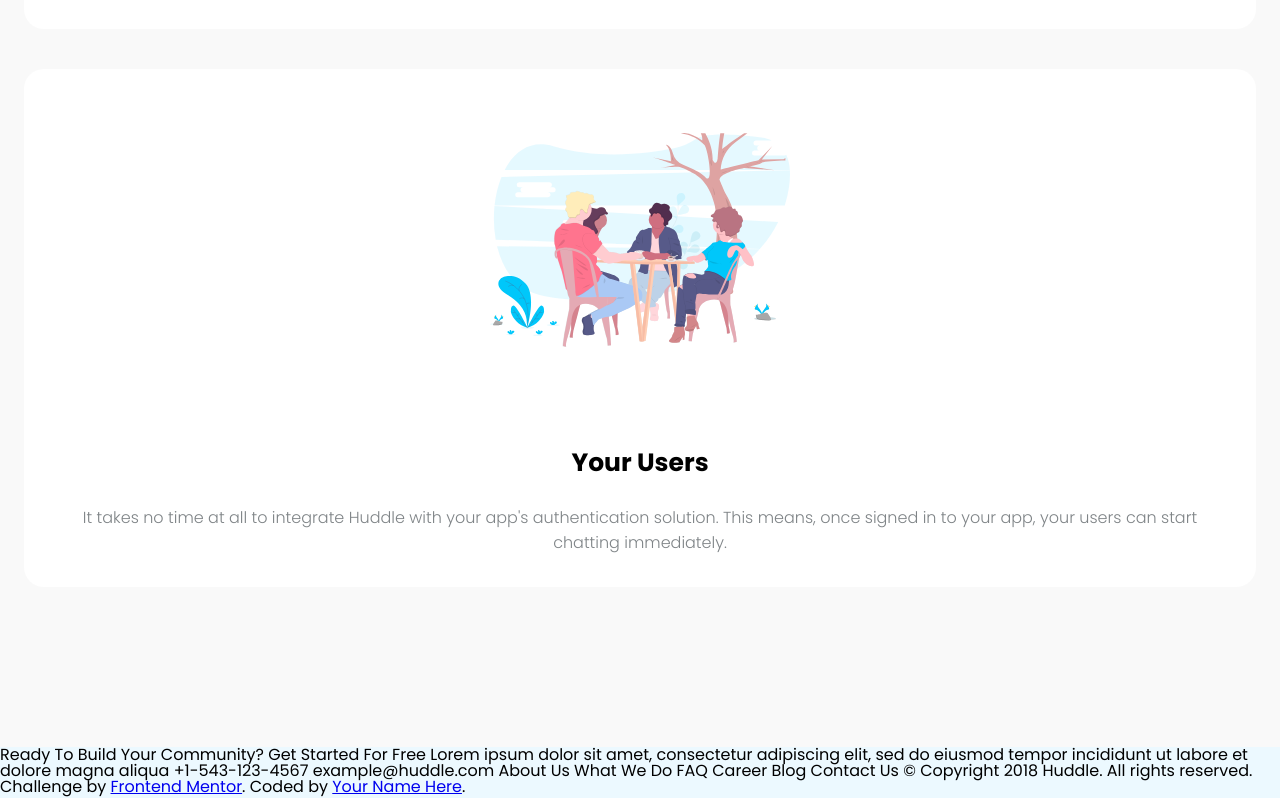
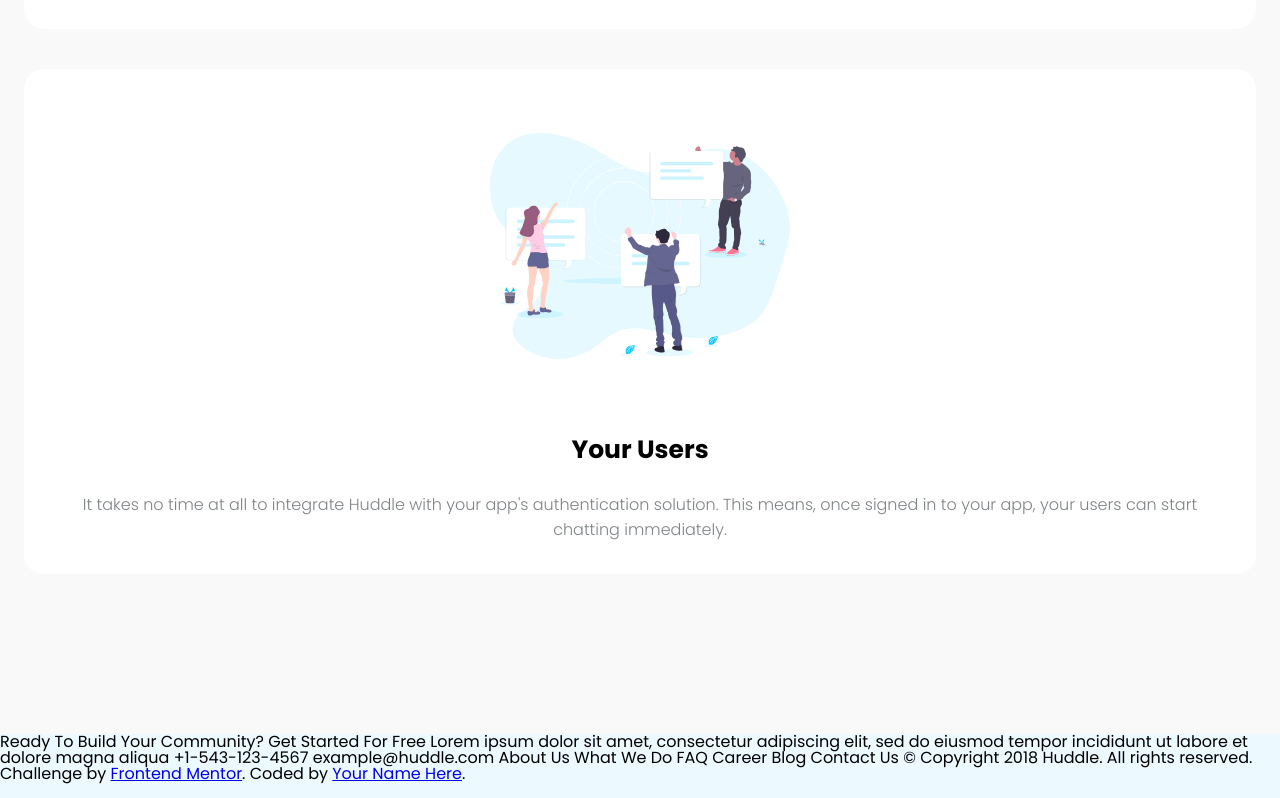
Before and after one commit to ErcilioMartiniJunior/pagina-responsiva, a plain HTML site: page index.html in a window 1280 px wide. Shown: the part 1784-2582 px from the top of the page. Drawn offline with Linux system fonts and the light colour scheme.

Commit message:
editada a seção Your Users

```diff
--- a/index.html
+++ b/index.html
@@ -46,7 +46,7 @@
     </section>
     <section class="section__users">
       <div class="users__itens">
-        <img class="users__image" src="images/illustration-flowing-conversation.svg" alt="ilustração de um homem e uma mulher">
+        <img class="users__image" src="images/illustration-your-users.svg" alt="ilustração de um homem e uma mulher">
         <h2 class="users__title">Your Users</h2>
         <p class="users__text">It takes no time at all to integrate Huddle with your app's authentication solution. This means, once signed in to your app, your users can start chatting immediately.</p>
       </div>
--- a/style.css
+++ b/style.css
@@ -166,7 +166,7 @@ body {
     font-weight: 600;
     line-height: 35px;
     text-align: center;
-    margin: 2em 0 1em 0;
+    margin: 1em 0 1em 0;
 }
 
 .users__text {
```
